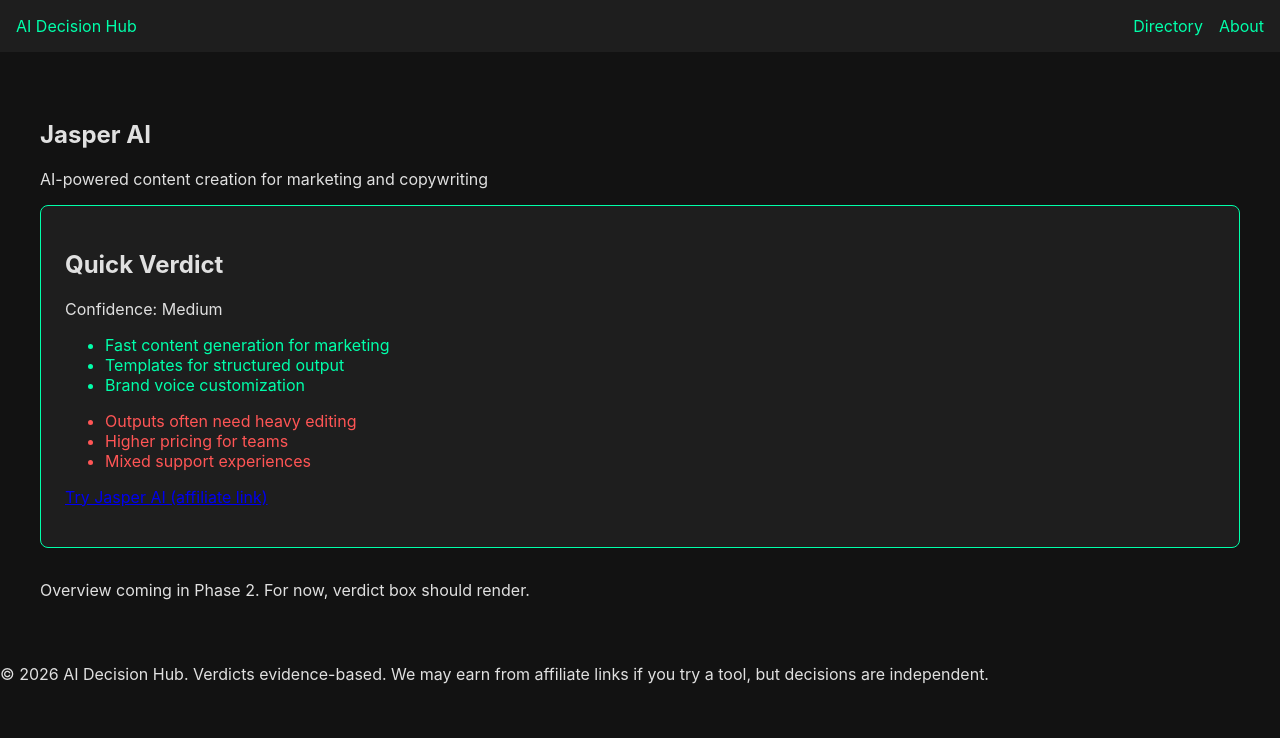
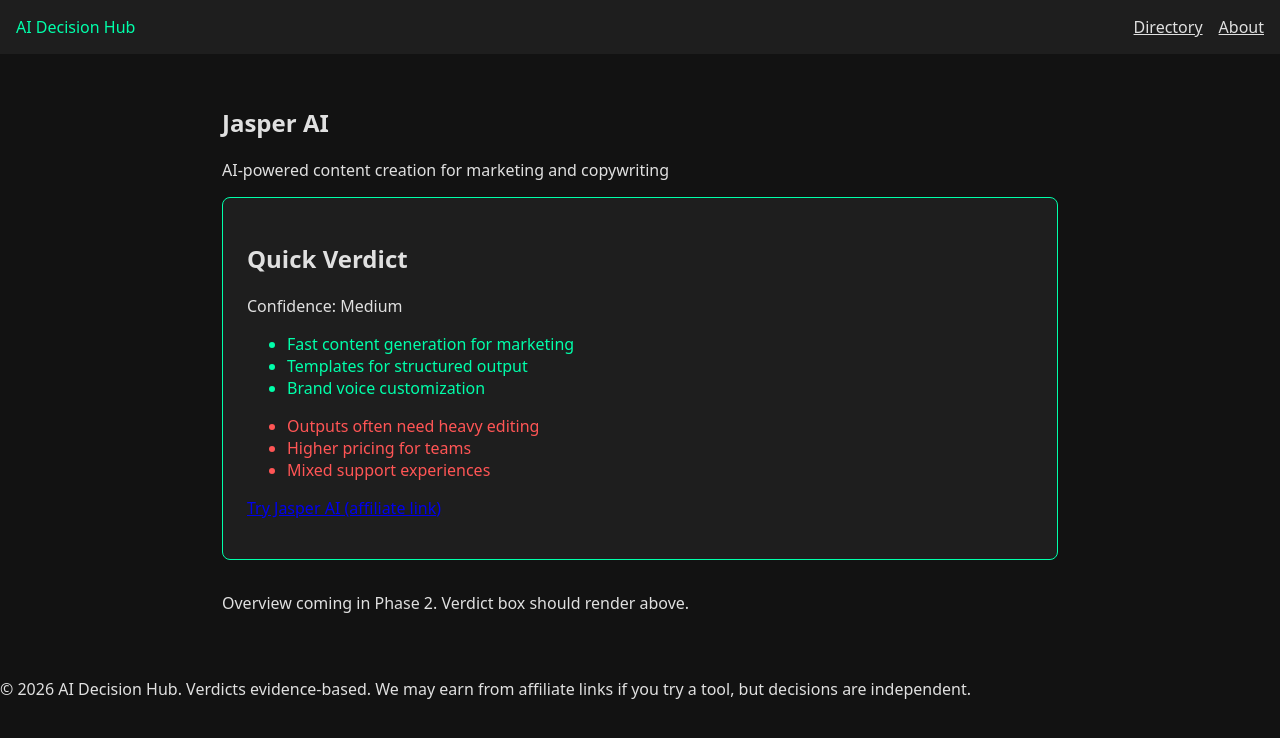
Before and after one commit to toddfromstatefarm-debug/AI-WIKI, a Jekyll site: the page built from tools/jasper-ai.md, in a window 1280 px wide. Shown: the top 738 px of the page. Built offline with Jekyll 4.4.1, drawn with Linux system fonts in a browser that asks for light colours.

Commit message:
Phase 1.1 fixes: baseurl config, relative links, Pages-compatible Gemfile

```diff
--- /dev/null
+++ b/Gemfile
@@ -0,0 +1,3 @@
+source "https://rubygems.org"
+
+gem "github-pages", group: :jekyll_plugins
--- a/_config.yml
+++ b/_config.yml
@@ -1,13 +1,14 @@
 title: AI Decision Hub
 description: Evidence-based guide to AI tools
+
 baseurl: "/AI-WIKI"
 url: "https://toddfromstatefarm-debug.github.io"
 
 theme: minima
+minima:
+  skin: dark
+
 plugins:
   - jekyll-feed
 
-minima:
-  skin: dark
-
 markdown: kramdown
--- a/_includes/header.html
+++ b/_includes/header.html
@@ -1,9 +1,10 @@
 <header>
-  <nav>
-    <a href="{{ '/' | relative_url }}">AI Decision Hub</a>
-    <ul>
-      <li><a href="{{ '/directory/' | relative_url }}">Directory</a></li>
-      <li><a href="{{ '/about/' | relative_url }}">About</a></li>
+  <nav style="background:#1e1e1e;padding:1rem;display:flex;justify-content:space-between;color:#00ffaa;">
+    <a href="{{ '/' | relative_url }}" style="color:#00ffaa;text-decoration:none;">AI Decision Hub</a>
+
+    <ul style="list-style:none;display:flex;gap:1rem;margin:0;">
+      <li><a href="{{ '/directory/' | relative_url }}" style="color:#e0e0e0;">Directory</a></li>
+      <li><a href="{{ '/about/' | relative_url }}" style="color:#e0e0e0;">About</a></li>
     </ul>
   </nav>
 </header>
--- a/assets/css/main.css
+++ b/assets/css/main.css
@@ -1,36 +1,19 @@
+* { box-sizing: border-box; }
+
+body {
+  margin: 0;
+  font-family: system-ui, sans-serif;
+}
+
+main {
+  padding: 2rem;
+  max-width: 900px;
+  margin: 0 auto;
+}
+
 body.dark-theme {
   background: #121212;
   color: #e0e0e0;
-  font-family: -apple-system, BlinkMacSystemFont, "Segoe UI", Roboto, sans-serif;
-  margin: 0;
-  padding: 0;
-}
-
-header nav {
-  background: #1e1e1e;
-  padding: 1rem;
-  display: flex;
-  justify-content: space-between;
-  align-items: center;
-}
-
-header nav ul {
-  list-style: none;
-  display: flex;
-  gap: 1rem;
-  margin: 0;
-  padding: 0;
-}
-
-header a {
-  color: #00ffaa;
-  text-decoration: none;
-}
-
-main {
-  max-width: 1200px;
-  margin: 2rem auto;
-  padding: 1rem;
 }
 
 .verdict-box {
@@ -41,10 +24,6 @@
   border-radius: 8px;
 }
 
-.quick-pros {
-  color: #00ffaa;
-}
+.quick-pros { color: #00ffaa; }
 
-.quick-cons {
-  color: #ff5555;
-}
+.quick-cons { color: #ff5555; }
--- a/tools/jasper-ai.md
+++ b/tools/jasper-ai.md
@@ -1,26 +1,41 @@
 ---
 layout: tool
 tool_name: "Jasper AI"
-title: "Jasper AI"
 tagline: "AI-powered content creation for marketing and copywriting"
+
 pricing_tiers:
   - tier: "Pro"
     price: "$69/mo (monthly) or $59/mo (yearly)"
-    features: ["1 seat", "Canvas platform", "Essential Agents", "2 Brand Voices"]
+    features:
+      - "1 seat"
+      - "Canvas platform"
+      - "Essential Agents"
+      - "2 Brand Voices"
+
   - tier: "Business"
     price: "Custom"
-    features: ["Advanced Agents", "No-code AI App Builder", "Unlimited IQ customization", "API access"]
+    features:
+      - "Advanced Agents"
+      - "No-code AI App Builder"
+      - "Unlimited IQ customization"
+      - "API access"
+
 last_updated: "2026-03-14"
+
 quick_pros:
   - "Fast content generation for marketing"
   - "Templates for structured output"
   - "Brand voice customization"
+
 quick_cons:
   - "Outputs often need heavy editing"
   - "Higher pricing for teams"
   - "Mixed support experiences"
+
 verdict_confidence: "medium"
+
 affiliate_link: "https://jasper.ai?ref=youraffiliate"
+
 ---
 
-Overview coming in Phase 2. For now, verdict box should render.
+Overview coming in Phase 2. Verdict box should render above.
```
Also changed, not shown: about.md (+0 -1 lines), directory.md (+0 -1 lines).
